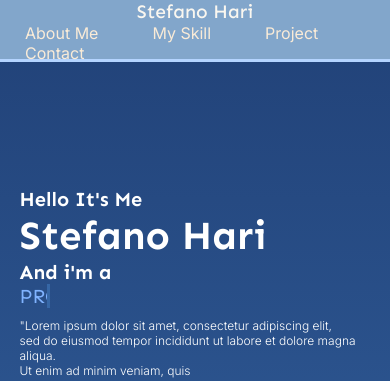
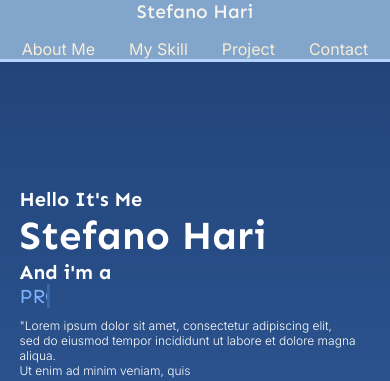
Before and after one commit to aras-SIGMA/Portofolio-Stefano, a plain HTML site: page index.html in a window 390 px wide. Shown: the top 381 px of the page. Drawn offline with nearby package versions, Linux system fonts and the light colour scheme; files whose address does not match are found by name; a web font is replaced by a local one.

Commit message:
8 commit

```diff
--- a/sty.css
+++ b/sty.css
@@ -357,7 +357,7 @@ footer {
   margin-top: 90px;
 }
 
-@media (min-width: 788px) and (max-width: 1024px) {
+@media (min-width: 768px) and (max-width: 1024px) {
   * {
     padding: 0;
     margin: 0;
@@ -685,7 +685,7 @@ footer {
   }
 }
 
-@media (max-width: 787px) {
+@media (max-width: 767px) {
   * {
     padding: 0;
     margin: 0;
@@ -742,7 +742,7 @@ footer {
   .navbar .item a {
     text-decoration: white;
     color: antiquewhite;
-    margin: 25px;
+    margin: 15px;
     font-family: "Inter", sans-serif;
   }
 
```
